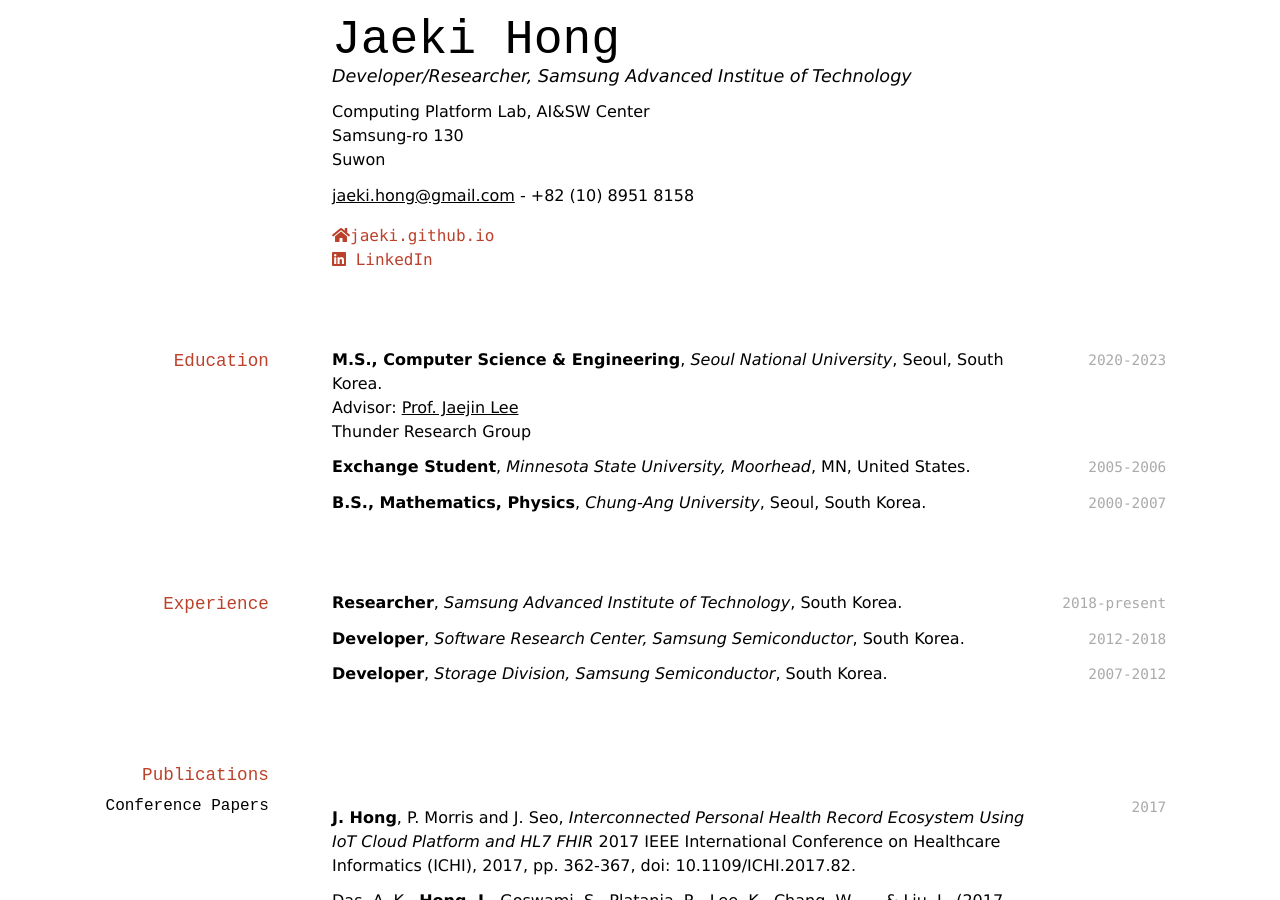
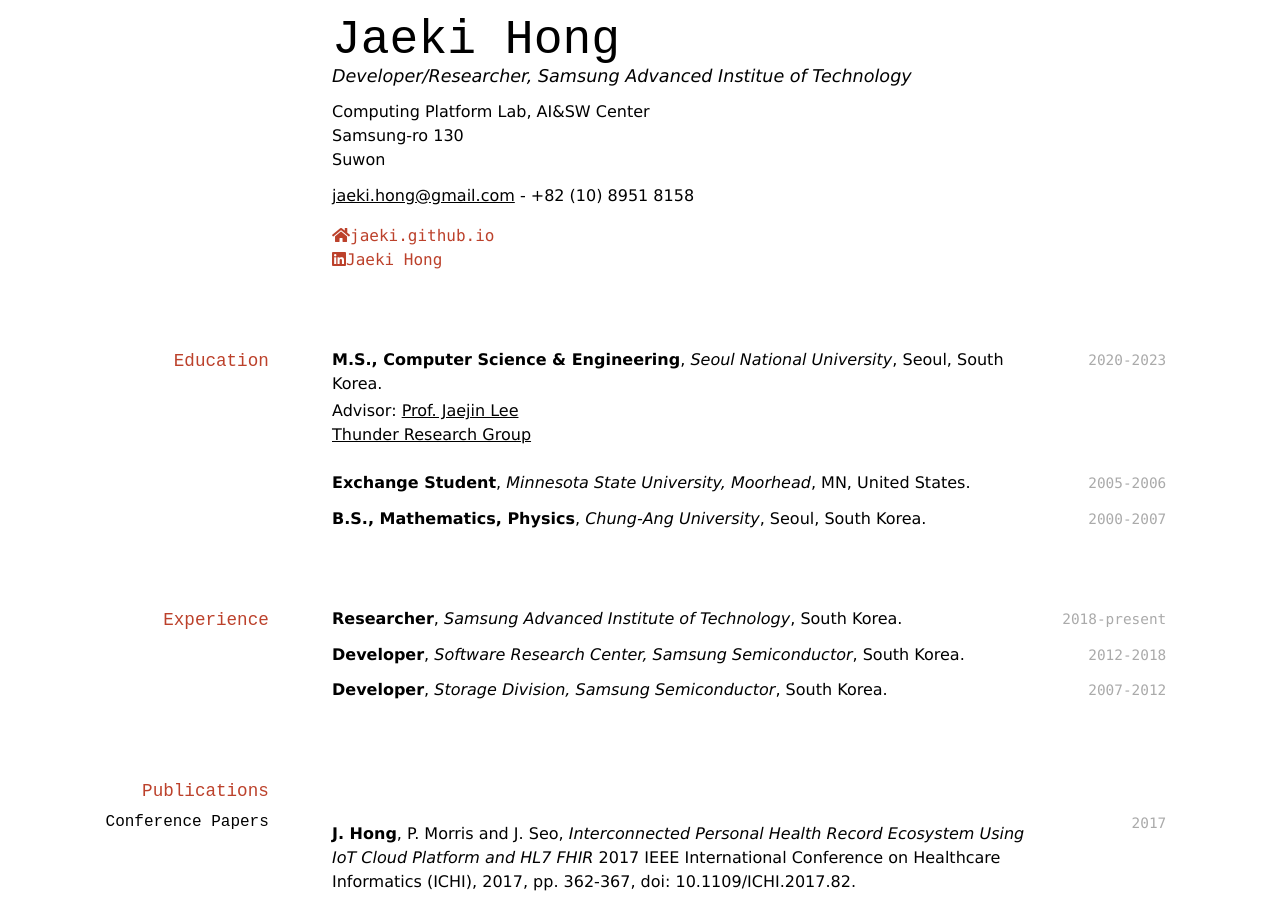
Before and after one commit to Jaeki/jaeki.github.io, a Jekyll site: the page built from index.md, in a window 1280 px wide and 900 px high. Built offline with Jekyll 4.4.1, drawn with Linux system fonts in a browser that asks for light colours; nearby versions of some CDN libraries; a style sheet for code colours, icons or effects is not loaded.

Commit message:
Update index.md

```diff
--- a/index.md
+++ b/index.md
@@ -12,15 +12,16 @@ Suwon<br/>
 <a href="jaeki.hong@gmail.com">jaeki.hong@gmail.com</a> - +82 (10) 8951 8158
 <div id="webaddress">
   <a href="https://jaeki.github.io"><i class="fas fa-home"></i>jaeki.github.io</a><br/>
-  <a href="https://www.linkedin.com/in/jaeki-hong-39393165/"><i class="fab fa-linkedin"></i> LinkedIn</a>
+  <a href="https://www.linkedin.com/in/jaeki-hong-39393165/"><i class="fab fa-linkedin"></i>Jaeki Hong</a>
 </div>
 
 ## Education
 
 `2020-2023`
 **M.S., Computer Science & Engineering**, *Seoul National University*, Seoul, South Korea.<br/>
-Advisor: <a href="https://sites.google.com/view/jaejinlee">Prof. Jaejin Lee</a><br/>
-Thunder Research Group
+- Advisor: <a href="https://sites.google.com/view/jaejinlee">Prof. Jaejin Lee</a><br/>
+- <a href="http://aces.snu.ac.kr">Thunder Research Group</a>
+
 
 `2005-2006`
 **Exchange Student**, *Minnesota State University, Moorhead*, MN, United States.<br/>
```
